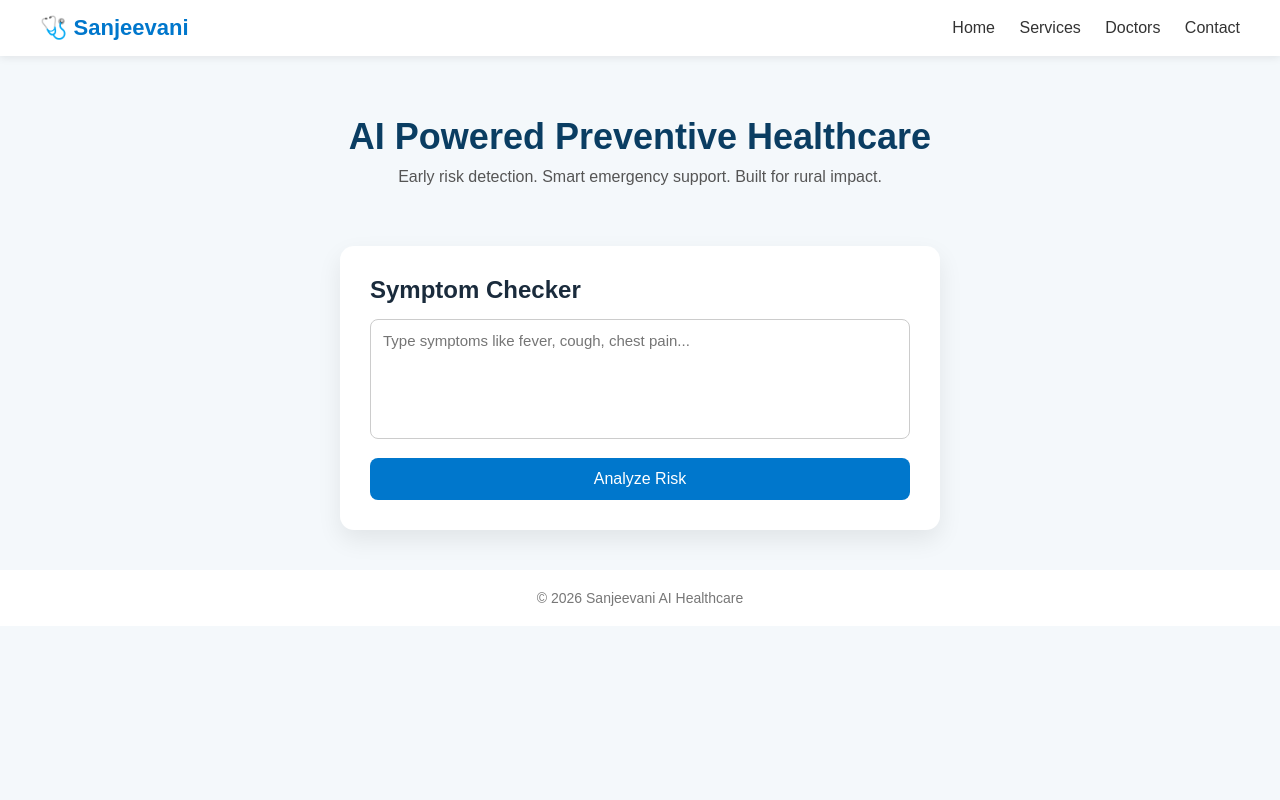
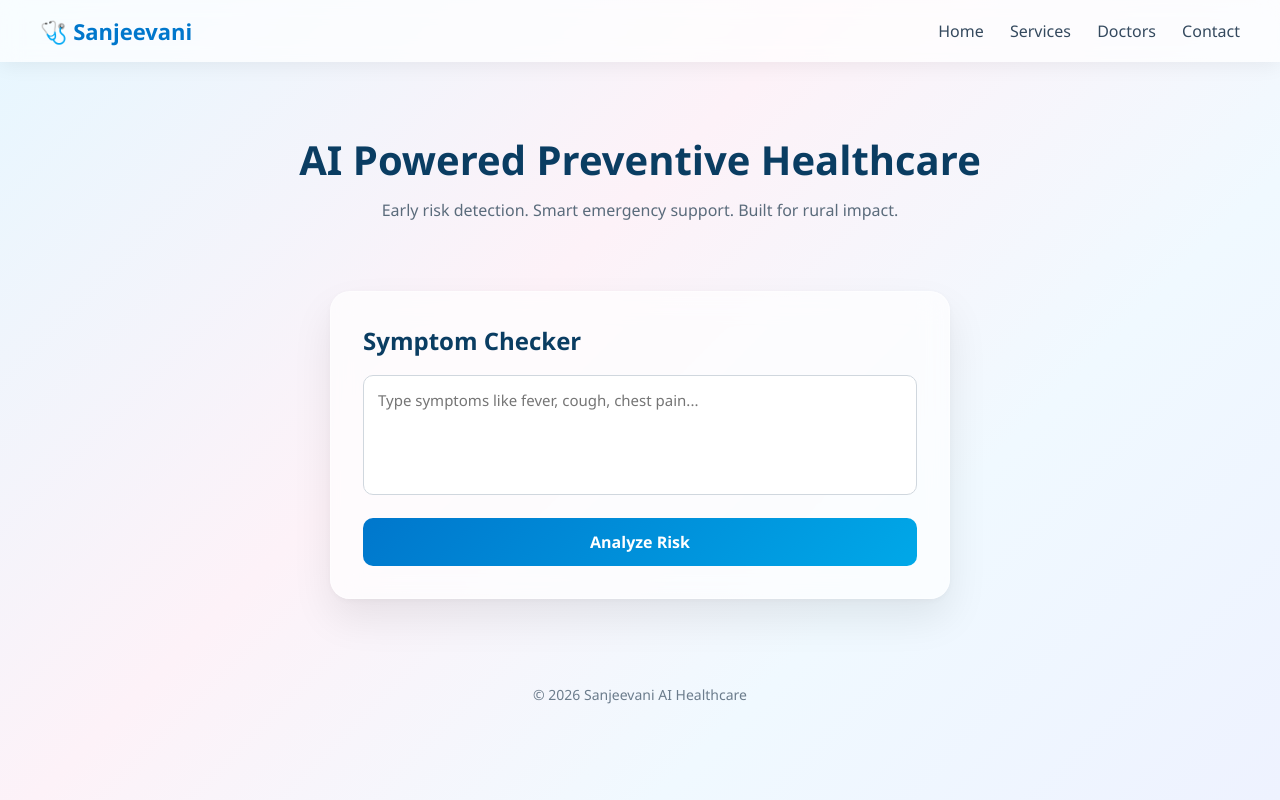
Before and after one commit to sahana484/sanjeevini-fronted1, a plain HTML site: page index.html in a window 1280 px wide. Drawn offline with Linux system fonts and the light colour scheme.

Commit message:
Added modern colorful hospital UI

```diff
--- a/style.css
+++ b/style.css
@@ -2,36 +2,47 @@
   margin: 0;
   padding: 0;
   box-sizing: border-box;
-  font-family: Arial, sans-serif;
+  font-family: "Segoe UI", Arial, sans-serif;
 }
 
 body {
-  background: #f4f8fb;
+  min-height: 100vh;
   color: #1a2b3c;
+
+  /* soft medical gradient background */
+  background: linear-gradient(
+    135deg,
+    #e6f7ff 0%,
+    #fdf2f8 40%,
+    #f0f9ff 70%,
+    #eef2ff 100%
+  );
 }
 
 /* NAVBAR */
 
 .navbar {
-  background: white;
-  padding: 15px 40px;
+  background: rgba(255, 255, 255, 0.7);
+  backdrop-filter: blur(10px);
+  padding: 16px 40px;
   display: flex;
   justify-content: space-between;
   align-items: center;
-  box-shadow: 0 2px 8px rgba(0,0,0,0.08);
+  box-shadow: 0 4px 20px rgba(0,0,0,0.06);
 }
 
 .logo {
   font-size: 22px;
-  font-weight: bold;
+  font-weight: 700;
   color: #0077cc;
 }
 
 .navbar nav a {
-  margin-left: 20px;
+  margin-left: 22px;
   text-decoration: none;
-  color: #333;
+  color: #34495e;
   font-weight: 500;
+  transition: 0.2s;
 }
 
 .navbar nav a:hover {
@@ -42,66 +53,93 @@ body {
 
 .hero {
   text-align: center;
-  padding: 60px 20px 30px;
+  padding: 70px 20px 30px;
 }
 
 .hero h1 {
-  font-size: 36px;
+  font-size: 40px;
   color: #0a3d62;
-  margin-bottom: 10px;
+  margin-bottom: 12px;
+  font-weight: 700;
 }
 
 .hero p {
-  color: #555;
+  color: #5a6b7b;
+  font-size: 16px;
 }
 
-/* CARD */
+/* GLASS CARD */
 
 .card {
-  width: 90%;
-  max-width: 600px;
-  background: white;
-  margin: 30px auto;
-  padding: 30px;
-  border-radius: 14px;
-  box-shadow: 0 10px 25px rgba(0,0,0,0.08);
+  width: 92%;
+  max-width: 620px;
+  margin: 40px auto;
+  padding: 32px;
+  border-radius: 20px;
+
+  /* glass effect */
+  background: rgba(255, 255, 255, 0.65);
+  backdrop-filter: blur(14px);
+
+  box-shadow:
+    0 20px 40px rgba(0,0,0,0.08),
+    0 2px 8px rgba(0,0,0,0.04);
+
+  border: 1px solid rgba(255,255,255,0.4);
 }
 
 .card h2 {
-  margin-bottom: 15px;
+  margin-bottom: 18px;
+  color: #0a3d62;
 }
+
+/* TEXTAREA */
 
 textarea {
   width: 100%;
   height: 120px;
-  padding: 12px;
-  border-radius: 8px;
-  border: 1px solid #ccc;
+  padding: 14px;
+  border-radius: 10px;
+  border: 1px solid #d0d7de;
   resize: none;
-  margin-bottom: 15px;
+  margin-bottom: 18px;
   font-size: 15px;
+  outline: none;
+  transition: 0.2s;
 }
+
+textarea:focus {
+  border-color: #0077cc;
+  box-shadow: 0 0 0 3px rgba(0,119,204,0.12);
+}
+
+/* PRIMARY BUTTON */
 
 button {
   width: 100%;
-  padding: 12px;
+  padding: 13px;
   border: none;
-  border-radius: 8px;
-  background: #0077cc;
+  border-radius: 10px;
+  background: linear-gradient(135deg, #0077cc, #00a8e8);
   color: white;
   font-size: 16px;
+  font-weight: 600;
   cursor: pointer;
+  transition: 0.25s;
 }
 
 button:hover {
-  background: #005fa3;
+  transform: translateY(-1px);
+  box-shadow: 0 10px 20px rgba(0,119,204,0.25);
 }
 
+/* RESULT BOX */
+
 .result {
-  margin-top: 20px;
-  padding: 15px;
-  background: #f1f7ff;
-  border-radius: 10px;
+  margin-top: 22px;
+  padding: 18px;
+  background: rgba(0, 168, 232, 0.08);
+  border-radius: 12px;
   text-align: center;
 }
 
@@ -109,22 +147,23 @@ button:hover {
   display: none;
 }
 
+/* EMERGENCY BUTTON */
+
 .emergency {
-  margin-top: 10px;
-  background: #e63946;
+  margin-top: 12px;
+  background: linear-gradient(135deg, #ff4d6d, #e63946);
 }
 
 .emergency:hover {
-  background: #c1121f;
+  box-shadow: 0 10px 22px rgba(230,57,70,0.35);
 }
 
 /* FOOTER */
 
 .footer {
   text-align: center;
-  padding: 20px;
-  margin-top: 40px;
-  background: white;
-  color: #777;
+  padding: 26px;
+  margin-top: 60px;
+  color: #6b7c8c;
   font-size: 14px;
 }
```
